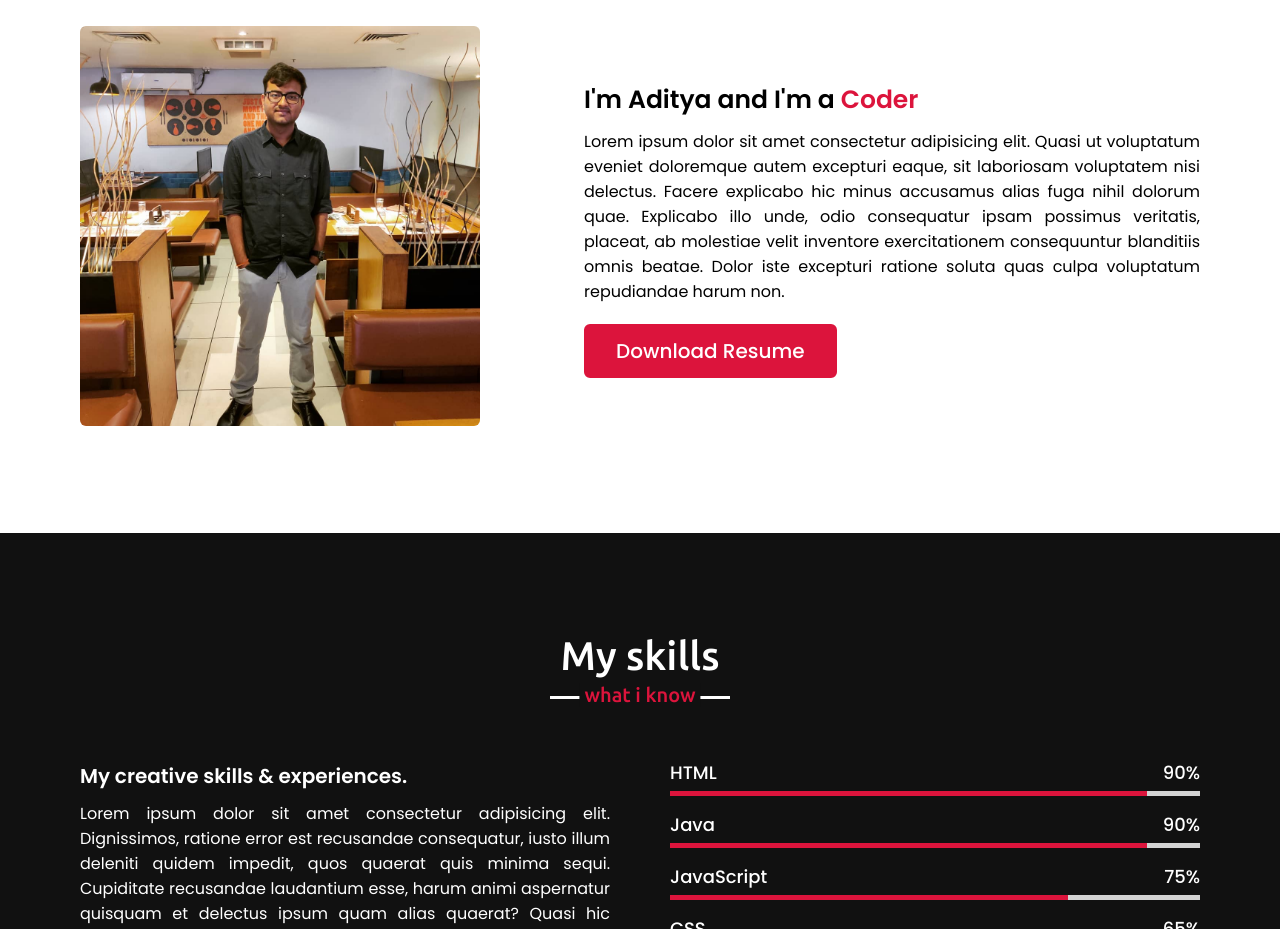
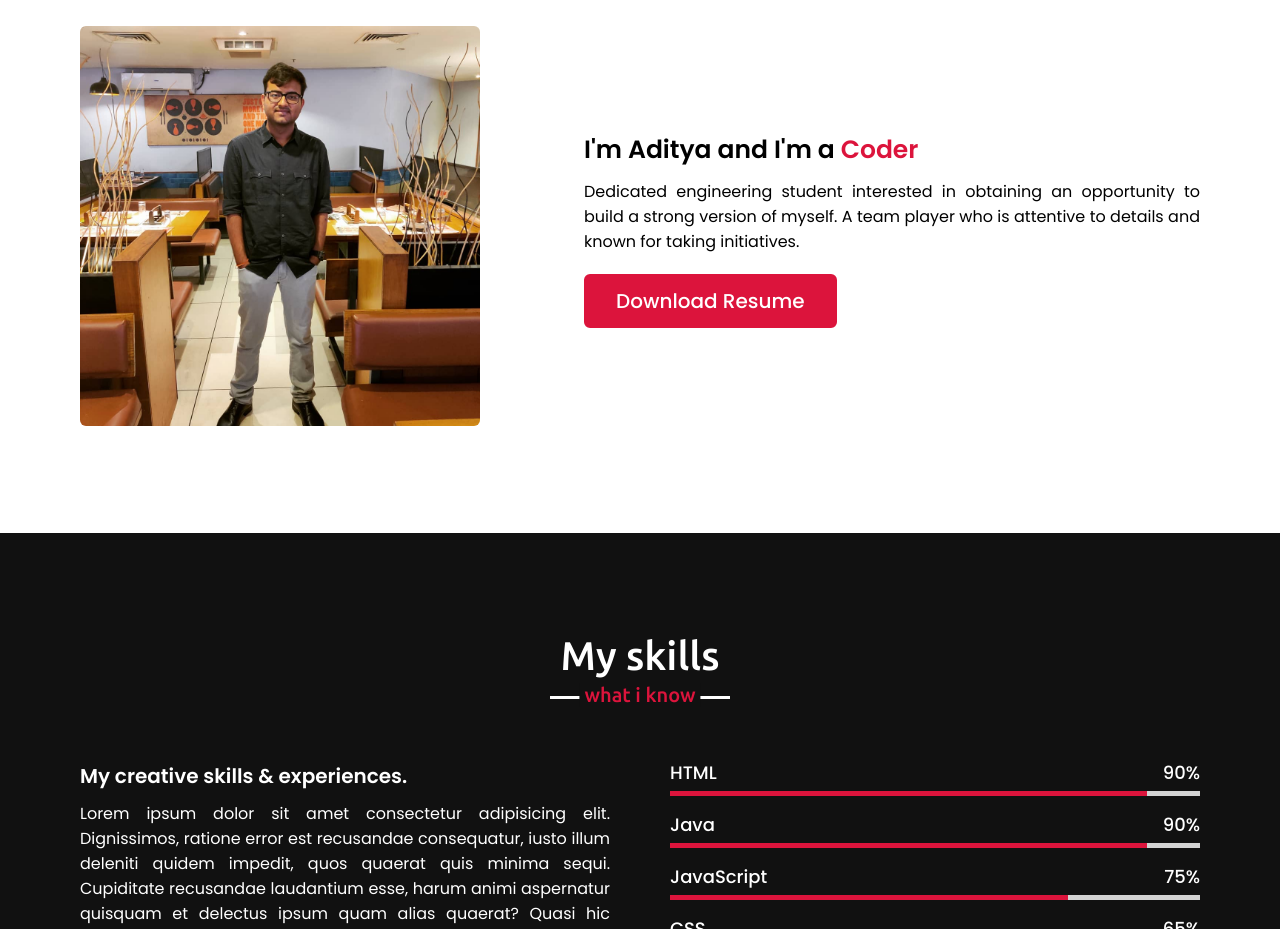
Before and after one commit to Aditya-1786/portfolio, a plain HTML site: page index.html in a window 1280 px wide. Shown: the part 1000-1929 px from the top of the page. Drawn offline with nearby package versions, Linux system fonts and the light colour scheme.

Commit message:
updated html

```diff
--- a/index.html
+++ b/index.html
@@ -51,7 +51,9 @@
                 </div>
                 <div class="column right">
                     <div class="text">I'm Aditya and I'm a <span class="typing-2"></span></div>
-                    <p>Lorem ipsum dolor sit amet consectetur adipisicing elit. Quasi ut voluptatum eveniet doloremque autem excepturi eaque, sit laboriosam voluptatem nisi delectus. Facere explicabo hic minus accusamus alias fuga nihil dolorum quae. Explicabo illo unde, odio consequatur ipsam possimus veritatis, placeat, ab molestiae velit inventore exercitationem consequuntur blanditiis omnis beatae. Dolor iste excepturi ratione soluta quas culpa voluptatum repudiandae harum non.</p>
+                    <p>Dedicated engineering student interested in obtaining an opportunity to build
+                        a strong version of myself. A team player who is attentive to details and known
+                        for taking initiatives.</p>
                     <a href="#">Download Resume</a>
                 </div>
             </div>
```
